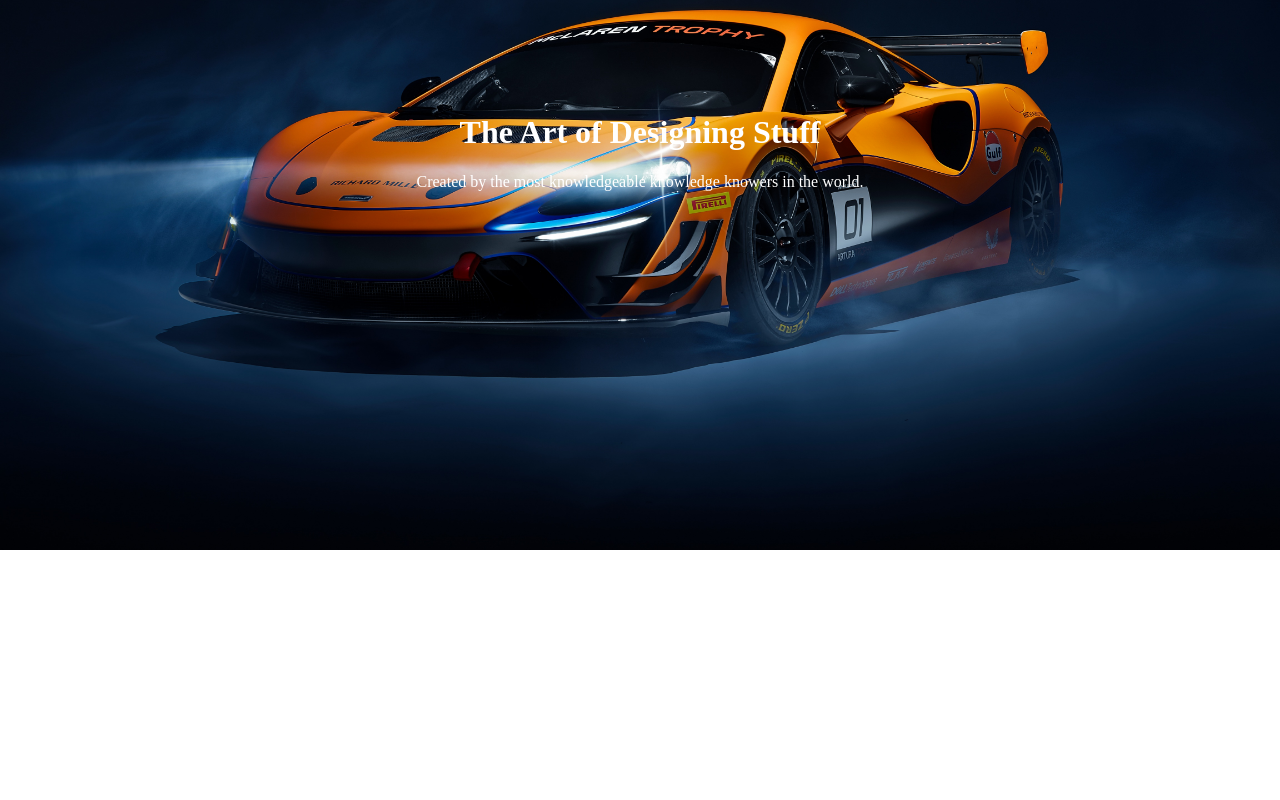
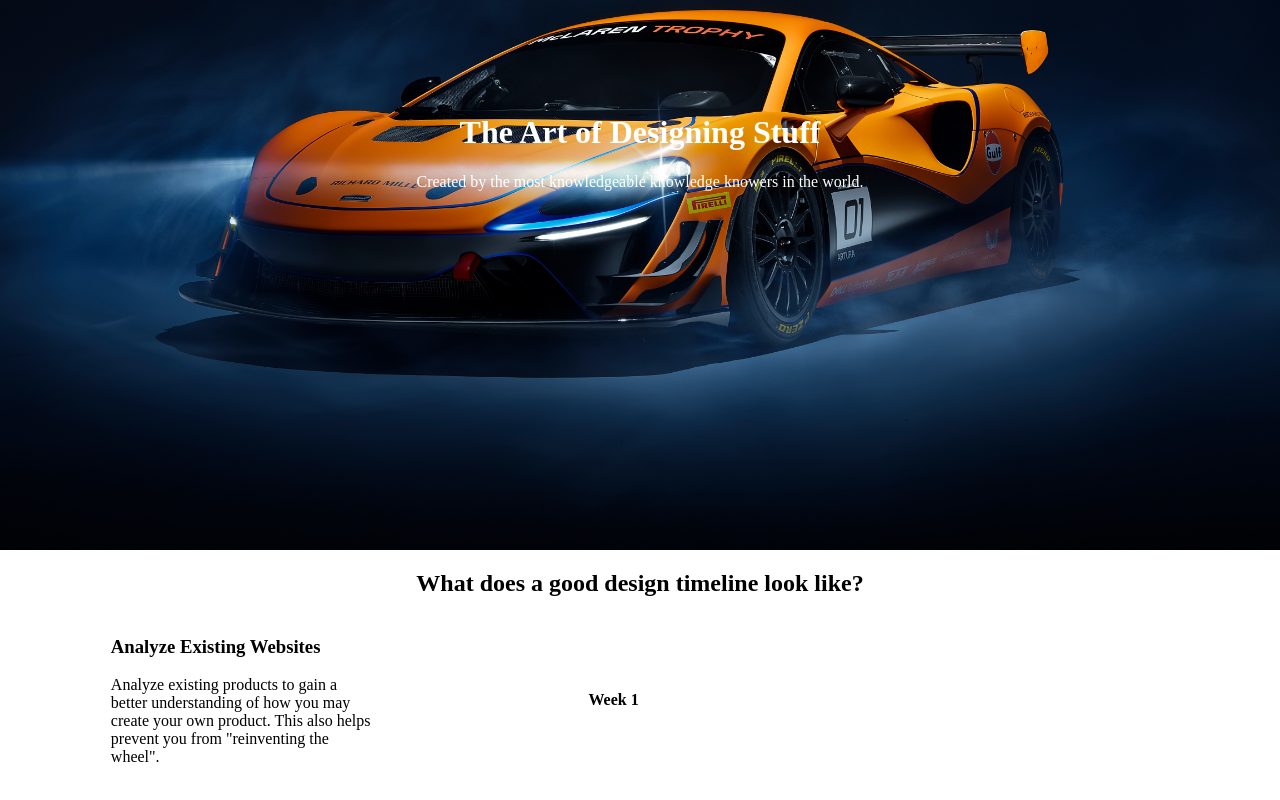
Before and after one commit to Juggle6/casual-programming, a React (Vite) app: page / in a window 1280 px wide. Shown: the part 250-1050 px from the top of the page. Before the commit the page ends 800 px from the top, so only its background shows below. Built offline with nearby package versions, Linux system fonts and the light colour scheme.

Commit message:
Created timeline component
- Started work on setting up the grid structure for the timeline
- Created the main h2 header for the timeline part of the page

```diff
--- a/src/App.jsx
+++ b/src/App.jsx
@@ -1,5 +1,6 @@
 import './App.css'
 import Home from './components/home/home.jsx'
+import Timeline from './components/timeline/timeline.jsx'
 
 function App() {
     return (
@@ -7,6 +8,7 @@
             <header>
             </header>
             <Home />
+            <Timeline />
         </>
     )
 }
--- /dev/null
+++ b/src/components/timeline/timeline.css
@@ -0,0 +1,17 @@
+.timeline {
+    display: flex;
+    flex-direction: column;
+    height: 100vh;
+    align-items: center;
+}
+
+.timeline h2 {
+    text-align: center;
+}
+
+.timeline-grid {
+    display: grid;
+    grid-template-columns: 25% 10% 25%;
+    align-items: center;
+    justify-items: center;
+}
--- /dev/null
+++ b/src/components/timeline/timeline.jsx
@@ -0,0 +1,36 @@
+import './timeline.css'
+
+export default function Timeline() {
+    function GridRow({ title, description, titleOnLeft, weekNumber }) {
+        if (titleOnLeft) {
+            return (
+                <>
+                    <div className="timeline-grid-task timeline-grid-onLeft">
+                        <h3>{title}</h3>
+                        <p>{description}</p>
+                    </div>
+
+                    <div className="timeline-circle"></div>
+
+                    <div className="timeline-grid-week timeline-grid-onRight">
+                        <h4>{"Week " + weekNumber}</h4>
+                    </div>
+                </>
+            )
+        }
+    }
+
+    return (
+        <div className="timeline">
+            <h2>What does a good design timeline look like?</h2>
+            <div className="timeline-grid">
+                <GridRow
+                    title="Analyze Existing Websites"
+                    description='Analyze existing products to gain a better understanding of how you may create your own product. This also helps prevent you from "reinventing the wheel".'
+                    weekNumber={1}
+                    titleOnLeft={true}
+                />
+            </div>
+        </div>
+    )
+}
```
